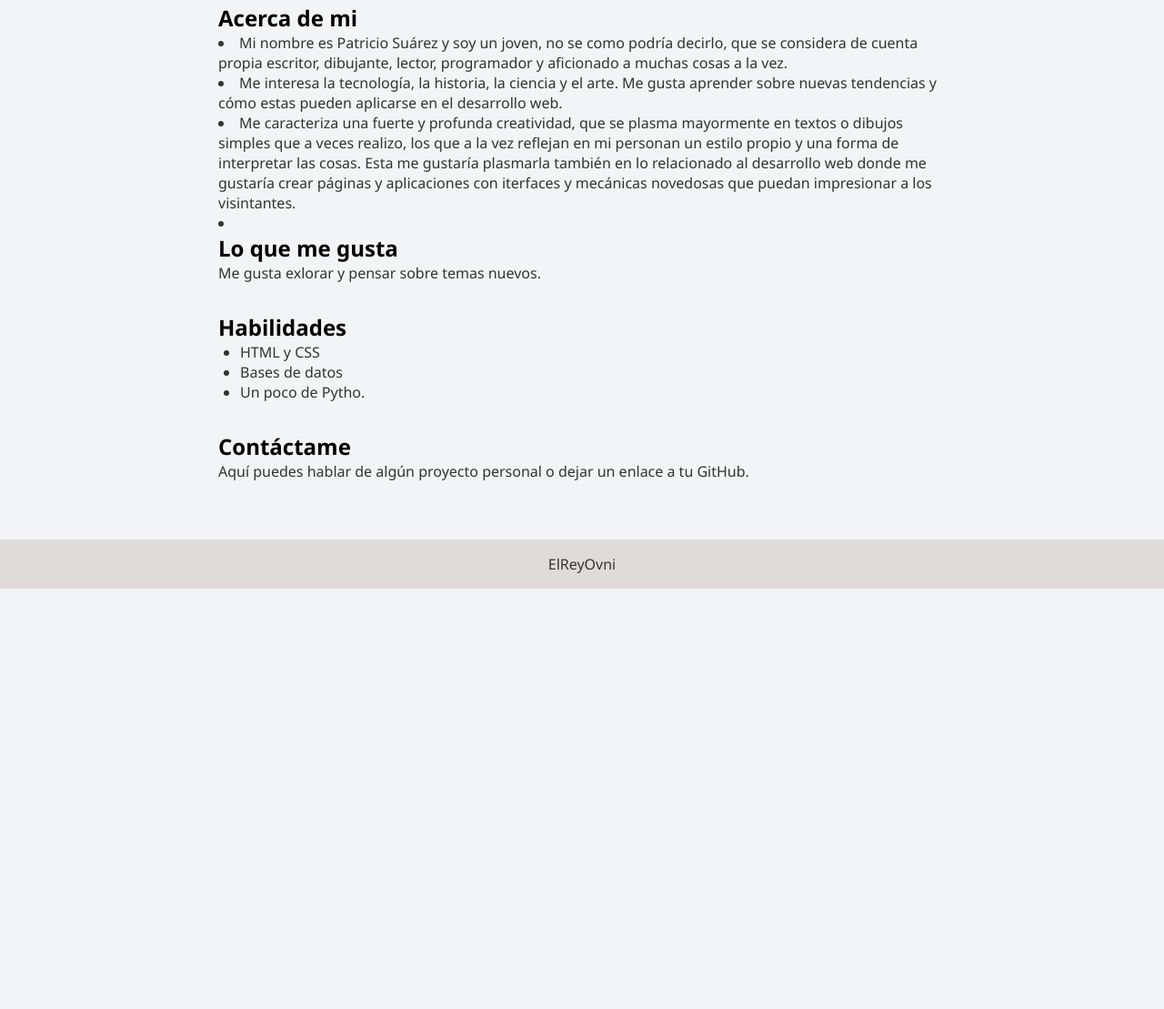
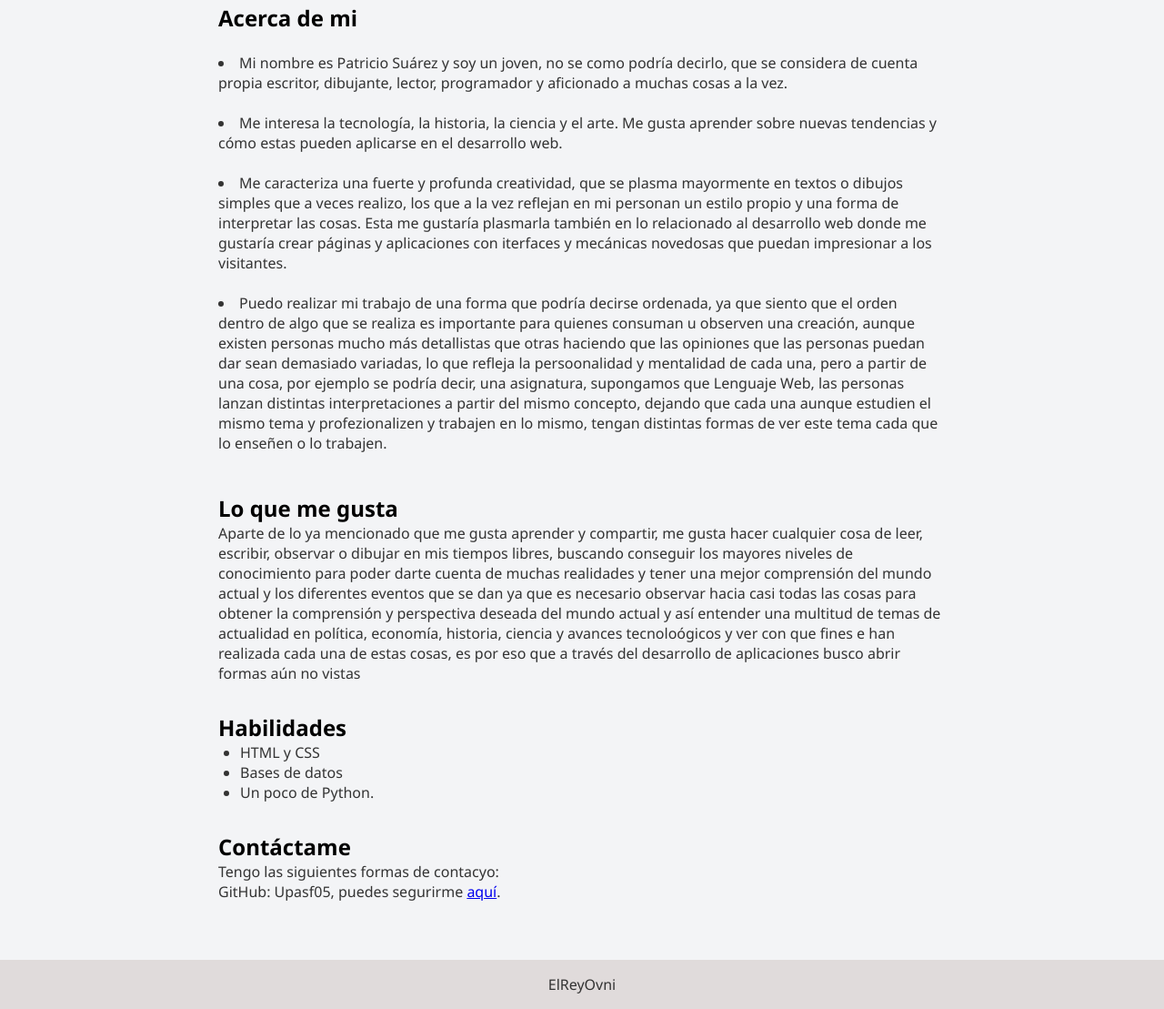
Before and after one commit to Upasf05/SitioWebLW, a plain HTML site: page index.html in a window 1280 px wide. Shown: the part 436-1545 px from the top of the page at 91% size. Before the commit the page ends 1083 px from the top, so only its background shows below. Drawn offline with Linux system fonts and the light colour scheme.

Commit message:
Update index.html

```diff
--- a/index.html
+++ b/index.html
@@ -32,16 +32,29 @@
 
     <section>
       <h2>Acerca de mi</h2>
-      <li>Mi nombre es Patricio Suárez y soy un joven, no se como podría decirlo, que se considera de cuenta propia escritor, dibujante, lector, programador y aficionado a muchas cosas a la vez.
+      <br>
+      <li>Mi nombre es Patricio Suárez y soy un joven, no se como podría decirlo, que se considera de cuenta propia escritor, dibujante, lector, programador y aficionado a muchas cosas a la vez.</li>
+      <br>
       <li>Me interesa la tecnología, la historia, la ciencia y el arte. Me gusta aprender sobre nuevas tendencias y cómo estas pueden aplicarse en el desarrollo web.</li>
+      <br>
       <li>Me caracteriza una fuerte y profunda creatividad, que se plasma mayormente en textos o dibujos simples que a veces realizo, los que a la vez reflejan en mi personan un estilo propio y una forma de interpretar las cosas.
       Esta me gustaría plasmarla también en lo relacionado al desarrollo web donde me gustaría crear páginas y aplicaciones con iterfaces y mecánicas novedosas que puedan
-      impresionar a los visintantes.<li>
+      impresionar a los visitantes.</li>
+      <br>
+      <li>Puedo realizar mi trabajo de una forma que podría decirse ordenada, ya que siento que el orden dentro de algo que se realiza es importante para quienes consuman u observen una creación, aunque existen personas mucho más detallistas que otras
+        haciendo que las opiniones que las personas puedan dar sean demasiado variadas, lo que refleja la persoonalidad y mentalidad de cada una, pero a partir de una cosa, por ejemplo se podría decir, una asignatura, supongamos que Lenguaje Web,
+        las personas lanzan distintas interpretaciones a partir del mismo concepto, dejando que cada una aunque estudien el mismo tema y profezionalizen y trabajen en lo mismo, tengan distintas formas de ver este tema cada que lo enseñen o lo trabajen.
+      </li>
 
 
     <section>
+      <br>
+      <br>
       <h2>Lo que me gusta</h2>
-      <p>Me gusta exlorar y pensar sobre temas nuevos.</p>
+      <p>Aparte de lo ya mencionado que me gusta aprender y compartir, me gusta hacer cualquier cosa de leer, escribir, observar o dibujar en mis tiempos libres, buscando conseguir los mayores niveles de conocimiento para
+        poder darte cuenta de muchas realidades y tener una mejor comprensión del mundo actual y los diferentes eventos que se dan ya que es necesario observar hacia casi todas las cosas para obtener la comprensión y perspectiva deseada del mundo actual y así
+        entender una multitud de temas de actualidad en política, economía, historia, ciencia y avances tecnoloógicos y ver con que fines e han realizada cada una de estas cosas, es por eso que a través del desarrollo de
+        aplicaciones busco abrir formas aún no vistas      </p>
     </section>
 
     <section>
@@ -49,13 +62,14 @@
       <ul>
         <li>HTML y CSS</li>
         <li>Bases de datos</li>
-        <li>Un poco de Pytho.</li>
+        <li>Un poco de Python.</li>
       </ul>
     </section>
 
     <section>
       <h2>Contáctame</h2>
-      <p>Aquí puedes hablar de algún proyecto personal o dejar un enlace a tu GitHub.</p>
+      <p>Tengo las siguientes formas de contacyo:</p>
+      <p>GitHub: Upasf05, puedes segurirme <a href="https://www.github.com/Upasf05" target="_self"> aquí</a>.</p>
     </section>
   </main>
 
```
